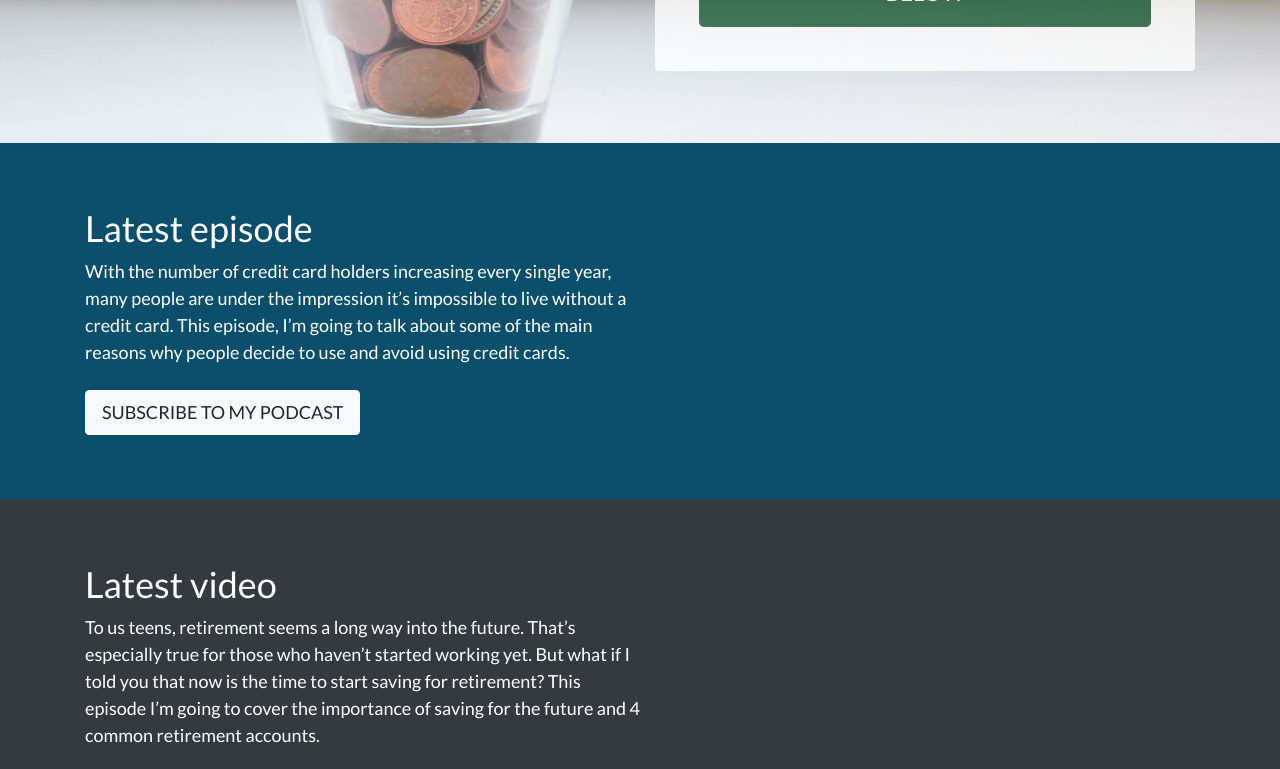
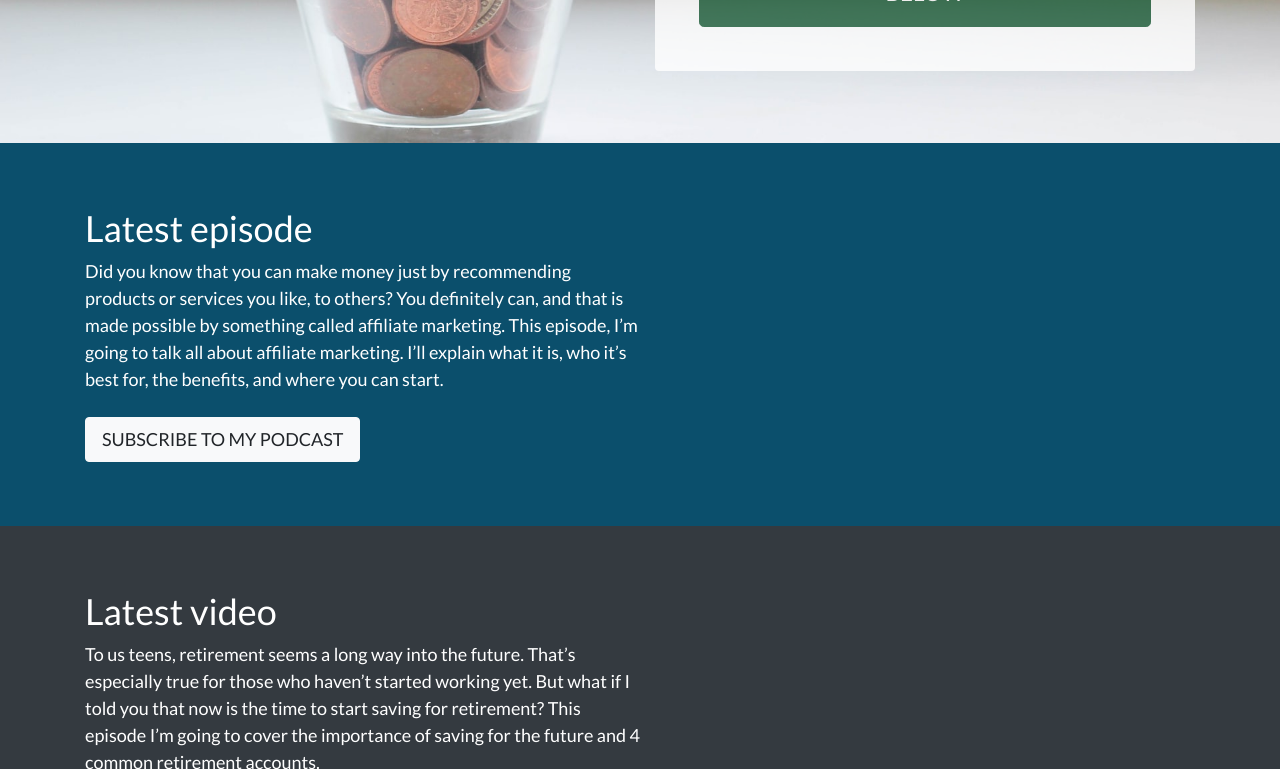
Before and after one commit to tslevy/mm4t-site, a Jekyll site: the page built from index.md, in a window 1280 px wide and 900 px high, scrolled down 728 px, cut to the strip 0-769 px from the top of the window. Built offline with Jekyll 4.4.1, drawn with Linux system fonts in a browser that asks for light colours.

Commit message:
ep 32 desc
updated latest episode desc

```diff
--- a/index.md
+++ b/index.md
@@ -7,7 +7,7 @@ card-title: Money Moves for Teens Podcast
 card-body: I’m Talia, and I created this podcast because I think kids my age don’t get a good enough education on how to manage money. This is something we should be learning and talking about now so we’ll be better prepared for the future.
 card-button: Check out my latest episode below
 
-podcast-description: "With the number of credit card holders increasing every single year, many people are under the impression it’s impossible to live without a credit card. This episode, I’m going to talk about some of the main reasons why people decide to use and avoid using credit cards."
+podcast-description: "Did you know that you can make money just by recommending products or services you like, to others? You definitely can, and that is made possible by something called affiliate marketing. This episode, I’m going to talk all about affiliate marketing. I’ll explain what it is, who it’s best for, the benefits, and where you can start."
 
 youtube-description: "To us teens, retirement seems a long way into the future. That’s especially true for those who haven’t started working yet. But what if I told you that now is the time to start saving for retirement? This episode I’m going to cover the importance of saving for the future and 4 common retirement accounts."
 
```
